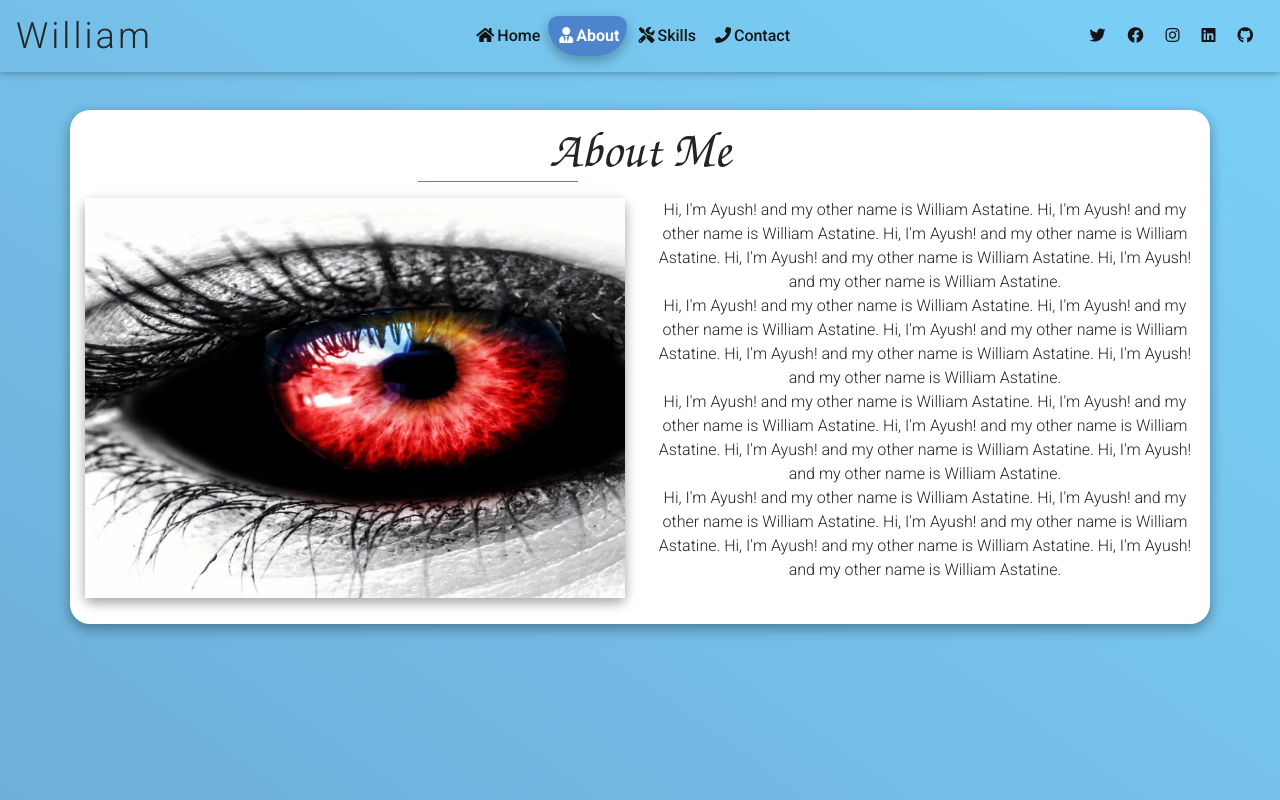
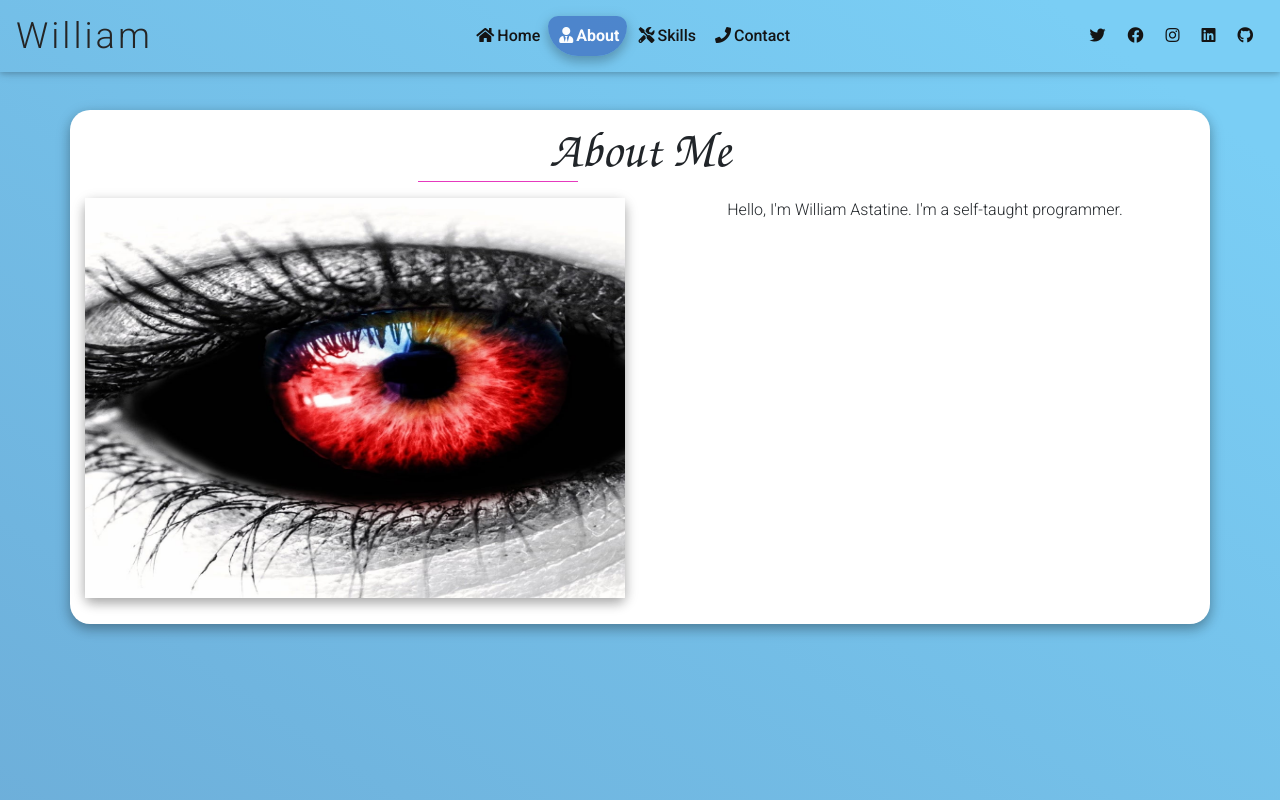
Before and after one commit to scott-astatine/portfolio, a React (Create React App) app: page /about in a window 1280 px wide. Shown: the top 800 px of the page. Built offline with nearby package versions, Linux system fonts and the light colour scheme.

Commit message:
about page update

```diff
--- a/src/components/pages/about.tsx
+++ b/src/components/pages/about.tsx
@@ -1,5 +1,6 @@
 import { MDBCol, MDBContainer, MDBRow } from 'mdbreact'
 import React from 'react'
+
 
 export const About = () => {
     return (
@@ -23,31 +24,9 @@ export const About = () => {
                                     style={{ width: '100%', height: '400px' }} />
                             </div>
                         </MDBCol>
-                        <MDBCol lg='6' sm='12' className='text-center'>
+                          <MDBCol lg='6' sm='12' className='text-center'>
                             <p className='font-weight-light'>
-                                Hi, I'm Ayush! and my other name is William Astatine.
-                                Hi, I'm Ayush! and my other name is William Astatine.
-                                Hi, I'm Ayush! and my other name is William Astatine.
-                                Hi, I'm Ayush! and my other name is William Astatine.
-                                Hi, I'm Ayush! and my other name is William Astatine.<br />
-
-                                Hi, I'm Ayush! and my other name is William Astatine.
-                                Hi, I'm Ayush! and my other name is William Astatine.
-                                Hi, I'm Ayush! and my other name is William Astatine.
-                                Hi, I'm Ayush! and my other name is William Astatine.
-                                Hi, I'm Ayush! and my other name is William Astatine.<br />
-
-                                Hi, I'm Ayush! and my other name is William Astatine.
-                                Hi, I'm Ayush! and my other name is William Astatine.
-                                Hi, I'm Ayush! and my other name is William Astatine.
-                                Hi, I'm Ayush! and my other name is William Astatine.
-                                Hi, I'm Ayush! and my other name is William Astatine.<br />
-
-                                Hi, I'm Ayush! and my other name is William Astatine.
-                                Hi, I'm Ayush! and my other name is William Astatine.
-                                Hi, I'm Ayush! and my other name is William Astatine.
-                                Hi, I'm Ayush! and my other name is William Astatine.
-                                Hi, I'm Ayush! and my other name is William Astatine.<br />
+                              Hello, I'm William Astatine. I'm a self-taught programmer.
                             </p>
                         </MDBCol>
                     </MDBRow>
```
